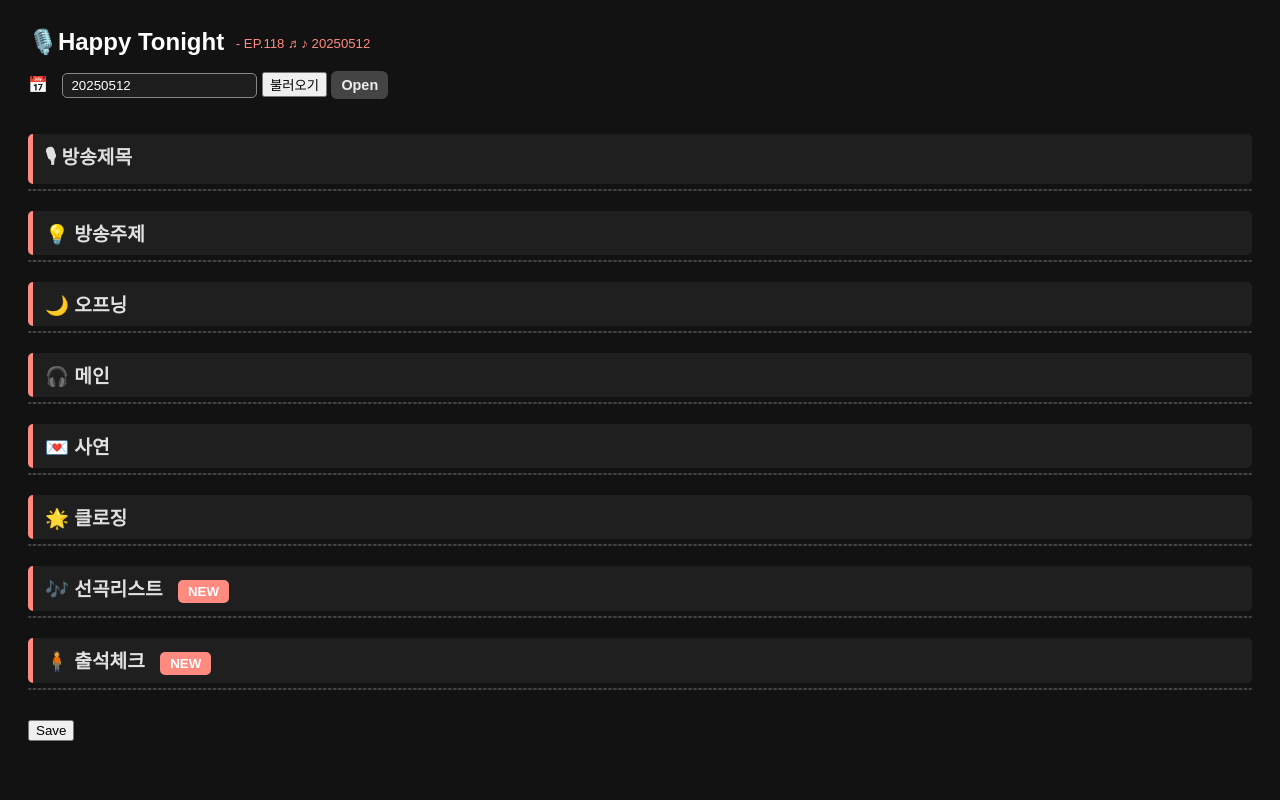
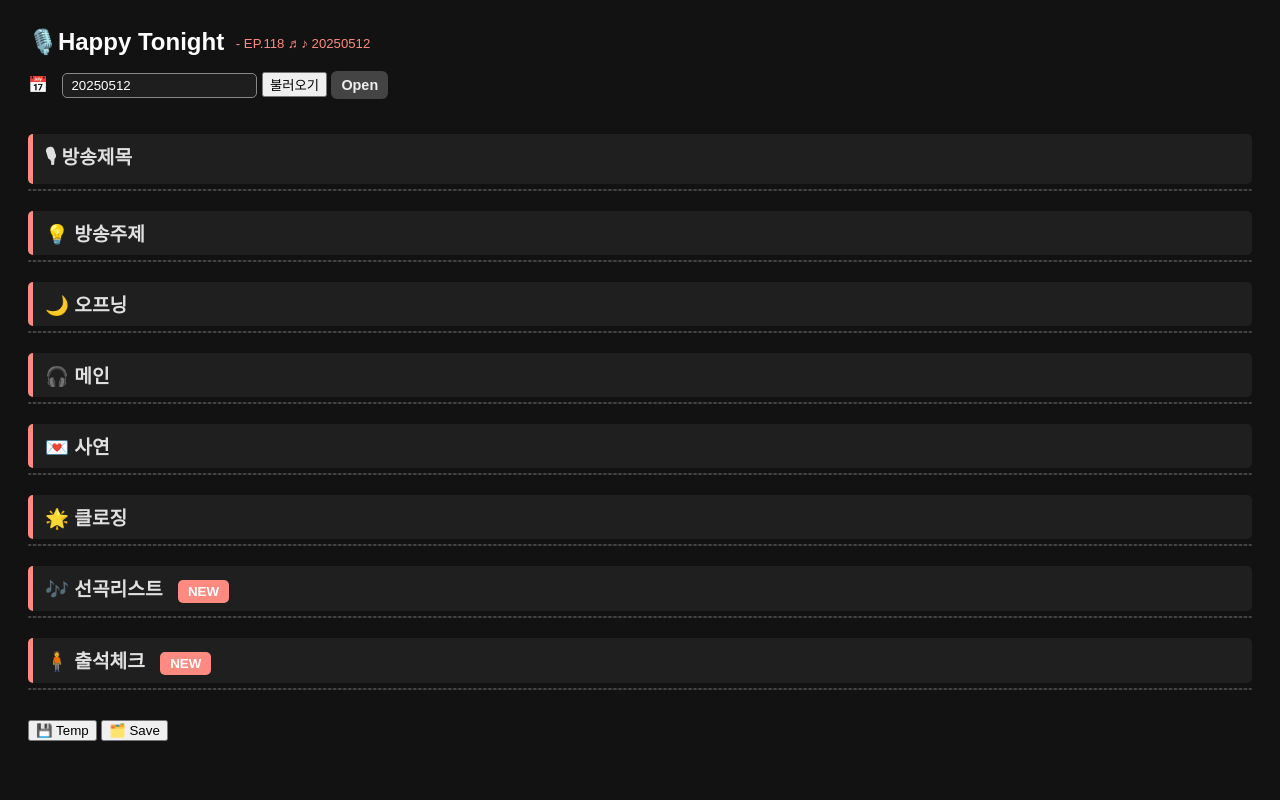
Before and after one commit to pinkally/happydb, a plain HTML site: page index.html in a window 1280 px wide. Drawn offline with Linux system fonts and the light colour scheme; no server answers; a web font is replaced by a local one.

Commit message:
Update index.html

```diff
--- a/index.html
+++ b/index.html
@@ -173,7 +173,8 @@
 
       <!-- 저장 버튼 -->
       <div style="margin-top: 30px;">
-        <button onclick="saveToGoogleSheet()">Save</button>
+        <button onclick="saveDraft()">💾 Temp</button>
+        <button onclick="saveFinal()">🗂️ Save</button>
       </div>
     </div>
 
```
